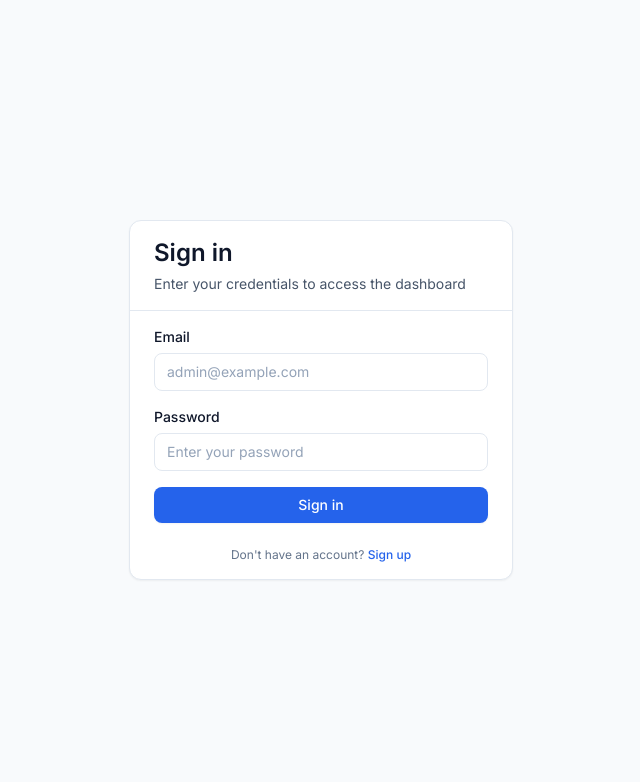
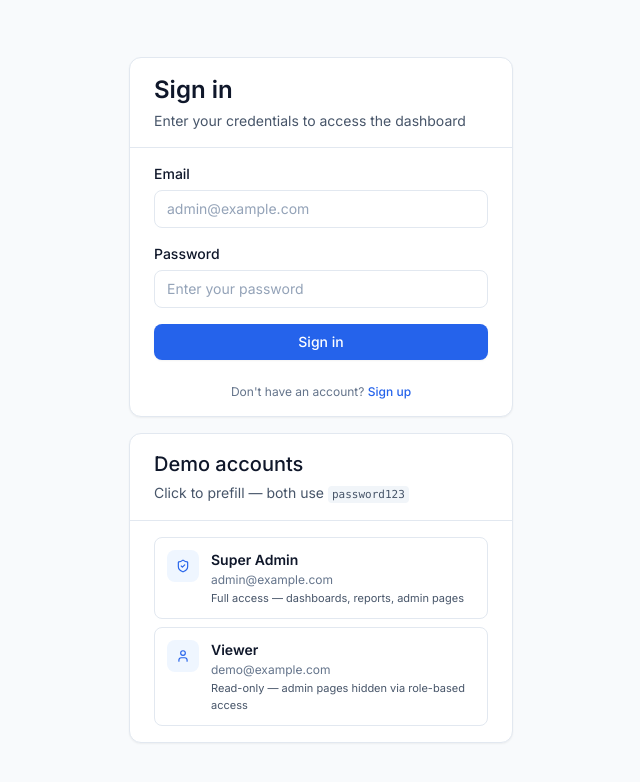
Before and after one commit to nholitsyn-hash/SaaSDashboard, a Next.js app: page /login in a window 1280 px wide. Shown: the top 782 px of the page, without its empty margins (319-959 px from the left). Built offline with nearby package versions, Linux system fonts and the light colour scheme; no server answers.

Commit message:
Public demo viewer (seed demo@example.com + login page click-to-fill creds)

```diff
--- a/prisma/seed.ts
+++ b/prisma/seed.ts
@@ -60,6 +60,35 @@ async function main() {
       userId: user.id,
       organizationId: org.id,
       role: "super_admin",
+    },
+  });
+
+  // Public demo viewer — exposed on the login page as a click-to-fill
+  // credential. Role: viewer → can browse Dashboard/Analytics/Reports
+  // but admin pages auto-hide via the role-filtered sidebar nav.
+  const demoUser = await db.user.upsert({
+    where: { email: "demo@example.com" },
+    update: { lastActiveAt: new Date() },
+    create: {
+      email: "demo@example.com",
+      name: "Demo Viewer",
+      passwordHash,
+      lastActiveAt: new Date(),
+    },
+  });
+
+  await db.membership.upsert({
+    where: {
+      userId_organizationId: {
+        userId: demoUser.id,
+        organizationId: org.id,
+      },
+    },
+    update: { role: "viewer" },
+    create: {
+      userId: demoUser.id,
+      organizationId: org.id,
+      role: "viewer",
     },
   });
 
--- a/src/app/login/page.tsx
+++ b/src/app/login/page.tsx
@@ -1,17 +1,21 @@
+import { Suspense } from "react";
 import { LoginForm } from "@/features/auth";
 
 /**
  * Login page — composes the LoginForm feature.
  *
- * WHY no business logic here:
- * FSD rule: app/ contains routing and layout only.
- * All auth logic lives in features/auth/.
- * This page just centers the form on screen.
+ * WHY <Suspense> wrapper:
+ *   LoginForm now uses `useSearchParams()` to handle the `?demo=1`
+ *   auto-fill from the landing page. Next.js requires any client
+ *   component reading search params to be inside a Suspense boundary
+ *   so that static rendering works for the rest of the page.
  */
 export default function LoginPage() {
   return (
-    <main className="flex min-h-screen items-center justify-center bg-bg-base px-4">
-      <LoginForm />
+    <main className="flex min-h-screen items-center justify-center bg-bg-base px-4 py-10">
+      <Suspense fallback={null}>
+        <LoginForm />
+      </Suspense>
     </main>
   );
 }
--- a/src/features/auth/ui/LoginForm.tsx
+++ b/src/features/auth/ui/LoginForm.tsx
@@ -1,25 +1,62 @@
 "use client";
 
 import Link from "next/link";
-import { useActionState } from "react";
+import { useSearchParams } from "next/navigation";
+import {
+  useActionState,
+  useEffect,
+  useRef,
+  useState,
+} from "react";
+import { ShieldCheck, User } from "lucide-react";
 import { Card, Input, Button, Typography } from "@/shared/ui";
 import { loginAction } from "../api/login-action";
 
 /**
- * LoginForm — credentials login form.
+ * LoginForm — credentials login + demo-account quick fill.
  *
- * WHY useActionState (React 19):
- * useActionState is the React 19 primitive for handling Server Action
- * state. It replaces the old pattern of useState + manual fetch.
- * Benefits:
- *   1. Automatic pending state (isPending) — no useState for loading
- *   2. Works with progressive enhancement (form submits without JS)
- *   3. Automatically re-renders with the action's return value
+ * WHY controlled inputs (lifted state):
+ *   The demo cards need to programmatically prefill email/password. With
+ *   uncontrolled inputs you'd have to reach into the DOM. Lifting state
+ *   keeps everything React-flow + lets `?demo=1` auto-submit cleanly.
  *
- * WHY name attributes on inputs:
- * Server Actions receive FormData, which reads values by name.
- * Without name="email", formData.get("email") returns null.
+ * WHY useActionState still works with controlled inputs:
+ *   The form's `action` is the Server Action. On submit, native form
+ *   submission collects FormData from input `name` attrs — controlled
+ *   `value` doesn't change that. Best of both: React state for UX,
+ *   FormData for the server payload.
+ *
+ * WHY `?demo=1` auto-submits:
+ *   The "Try the demo" button on the landing page needs to be ONE click
+ *   to dashboard, not two (fill, then submit). useEffect reads the param,
+ *   prefills, and calls `requestSubmit()` on the form ref.
  */
+
+interface DemoAccount {
+  label: string;
+  email: string;
+  password: string;
+  description: string;
+  icon: typeof ShieldCheck;
+}
+
+const DEMO_ACCOUNTS: DemoAccount[] = [
+  {
+    label: "Super Admin",
+    email: "admin@example.com",
+    password: "password123",
+    description: "Full access — dashboards, reports, admin pages",
+    icon: ShieldCheck,
+  },
+  {
+    label: "Viewer",
+    email: "demo@example.com",
+    password: "password123",
+    description: "Read-only — admin pages hidden via role-based access",
+    icon: User,
+  },
+];
+
 export function LoginForm() {
   const [state, formAction, isPending] = useActionState(
     (_prevState: { error?: string }, formData: FormData) =>
@@ -27,8 +64,35 @@ export function LoginForm() {
     {}
   );
 
+  const searchParams = useSearchParams();
+  const formRef = useRef<HTMLFormElement>(null);
+  const [email, setEmail] = useState("");
+  const [password, setPassword] = useState("");
+  const autoSubmittedRef = useRef(false);
+
+  // ?demo=1 → prefill the viewer credentials and auto-submit once.
+  useEffect(() => {
+    if (autoSubmittedRef.current) return;
+    if (searchParams?.get("demo") !== "1") return;
+
+    const viewer = DEMO_ACCOUNTS.find((a) => a.label === "Viewer");
+    if (!viewer) return;
+
+    autoSubmittedRef.current = true;
+    setEmail(viewer.email);
+    setPassword(viewer.password);
+    // Wait for state to flush + form fields to update before submitting.
+    requestAnimationFrame(() => formRef.current?.requestSubmit());
+  }, [searchParams]);
+
+  const fillDemo = (account: DemoAccount) => {
+    setEmail(account.email);
+    setPassword(account.password);
+  };
+
   return (
-    <Card className="w-full max-w-sm">
+    <div className="w-full max-w-sm space-y-4">
+      <Card>
         <Card.Header>
           <Typography variant="h3">Sign in</Typography>
           <Typography variant="body-sm" className="mt-1">
@@ -36,9 +100,12 @@ export function LoginForm() {
           </Typography>
         </Card.Header>
         <Card.Body>
-        <form action={formAction} className="space-y-4">
+          <form ref={formRef} action={formAction} className="space-y-4">
             {state.error && (
-            <div className="rounded-lg bg-danger-subtle px-3 py-2">
+              <div
+                role="alert"
+                className="rounded-lg bg-danger-subtle px-3 py-2"
+              >
                 <Typography variant="body-sm" className="text-danger-text">
                   {state.error}
                 </Typography>
@@ -51,6 +118,8 @@ export function LoginForm() {
               type="email"
               placeholder="admin@example.com"
               autoComplete="email"
+              value={email}
+              onChange={(e) => setEmail(e.target.value)}
               required
             />
 
@@ -60,14 +129,12 @@ export function LoginForm() {
               type="password"
               placeholder="Enter your password"
               autoComplete="current-password"
+              value={password}
+              onChange={(e) => setPassword(e.target.value)}
               required
             />
 
-          <Button
-            type="submit"
-            className="w-full"
-            disabled={isPending}
-          >
+            <Button type="submit" className="w-full" disabled={isPending}>
               {isPending ? "Signing in..." : "Sign in"}
             </Button>
 
@@ -83,5 +150,59 @@ export function LoginForm() {
           </form>
         </Card.Body>
       </Card>
+
+      <DemoAccountsCard onFill={fillDemo} />
+    </div>
   );
 }
+
+function DemoAccountsCard({ onFill }: { onFill: (a: DemoAccount) => void }) {
+  return (
+    <Card>
+      <Card.Header>
+        <Typography variant="h4">Demo accounts</Typography>
+        <Typography variant="body-sm" className="mt-1">
+          Click to prefill — both use{" "}
+          <code className="rounded bg-bg-muted px-1 py-0.5 text-[11px]">
+            password123
+          </code>
+        </Typography>
+      </Card.Header>
+      <Card.Body className="space-y-2">
+        {DEMO_ACCOUNTS.map((account) => {
+          const Icon = account.icon;
+          return (
+            <button
+              key={account.label}
+              type="button"
+              onClick={() => onFill(account)}
+              className="
+                flex w-full items-start gap-3 rounded-lg
+                border border-border-default bg-bg-surface p-3
+                text-left transition-colors
+                hover:bg-bg-muted hover:border-border-strong
+                focus-visible:outline-none focus-visible:ring-2
+                focus-visible:ring-border-focus
+              "
+            >
+              <span className="flex h-8 w-8 shrink-0 items-center justify-center rounded-lg bg-primary-subtle text-primary-text">
+                <Icon size={14} />
+              </span>
+              <div className="flex flex-col gap-0.5 min-w-0">
+                <span className="text-sm font-semibold text-text-primary">
+                  {account.label}
+                </span>
+                <span className="text-xs text-text-tertiary truncate">
+                  {account.email}
+                </span>
+                <span className="text-[11px] text-text-secondary">
+                  {account.description}
+                </span>
+              </div>
+            </button>
+          );
+        })}
+      </Card.Body>
+    </Card>
+  );
+}
```
Lines whose indentation alone changed are shown as unchanged.
